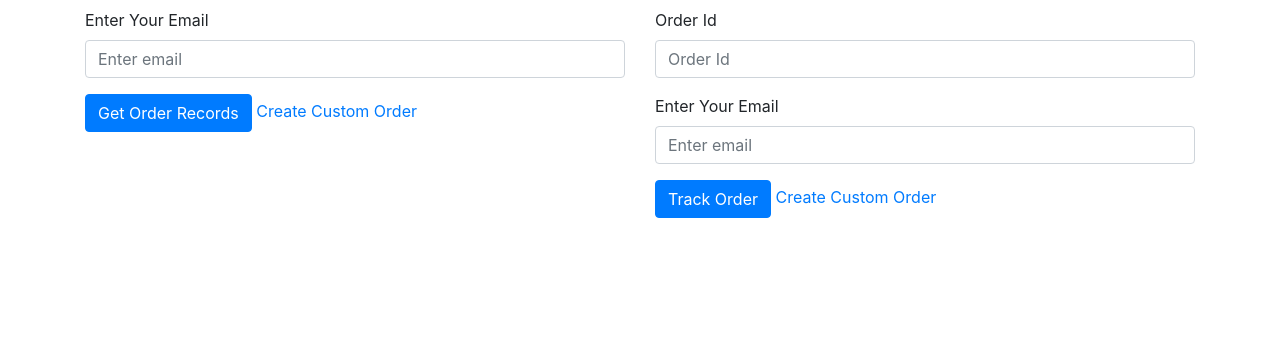
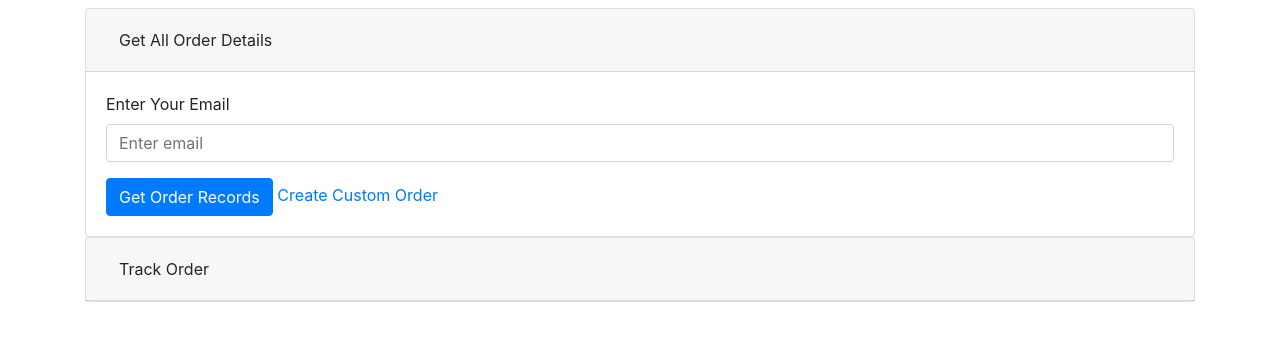
Before and after one commit to devShubhamSharma/LeeCustomApp, a PHP site: page / in a window 1280 px wide. Shown: the top 341 px of the page. Run offline with PHP 8.4, Linux system fonts and the light colour scheme; some libraries are stand-ins or nearby versions.

Commit message:
index page changes

```diff
--- a/admin/dashboard.php
+++ b/admin/dashboard.php
@@ -14,8 +14,9 @@ if (!isset($_SESSION['email'])) {
   <title>Product Form</title>
   <?php include('../cdn/data-cdn.php'); ?>
   <link rel="stylesheet" type="text/css" href="https://cdn.datatables.net/1.11.3/css/jquery.dataTables.css">
-
+  <link rel="stylesheet" type="text/css" href="https://cdn.datatables.net/fixedcolumns/4.0.1/css/fixedColumns.dataTables.min.css">
   <script type="text/javascript" charset="utf8" src="https://cdn.datatables.net/1.11.3/js/jquery.dataTables.js"></script>
+  <script type="text/javascript" charset="utf8" src="https://cdn.datatables.net/fixedcolumns/4.0.1/js/dataTables.fixedColumns.min.js"></script>
 
 <style>
     /* Ensure that the demo table scrolls */
@@ -75,7 +76,8 @@ if (!isset($_SESSION['email'])) {
                     paging:         false,
                     fixedColumns:   true,
                     fixedColumns:   {
-                        left: 2
+                        left: 3,
+                        right: 1
                     },
                     stateSave: true,
                     bDestroy : true,
--- a/index.php
+++ b/index.php
@@ -9,9 +9,19 @@
 </head>
 <body>
 <div class="container my-2">
-  <div class="row">
-    <div class="col-sm col-example">
-    <form method="post" action='user/orderdetails.php'>
+<div id="accordion">
+  <div class="card">
+    <div class="card-header" id="headingOne">
+      <h5 class="mb-0">
+        <button class="btn" data-toggle="collapse" data-target="#collapseOne" aria-expanded="true" aria-controls="collapseOne">
+          Get All Order Details
+        </button>
+      </h5>
+    </div>
+
+    <div id="collapseOne" class="collapse show" aria-labelledby="headingOne" data-parent="#accordion">
+      <div class="card-body">
+      <form method="post" action='user/orderdetails.php'>
       <div class="form-group">
         <label for="exampleInputEmail1">Enter Your Email</label>
         <input type="email" class="form-control" id="exampleInputEmail1" name="email" aria-describedby="emailHelp" placeholder="Enter email">
@@ -21,9 +31,20 @@
       <a href="./user/productform.php">Create Custom Order</a>
 
     </form>
+      </div>
     </div>
-    <div class="col-sm col-example">
-    <form method="post" action='user/trackorder.php'>
+  </div>
+  <div class="card">
+    <div class="card-header" id="headingTwo">
+      <h5 class="mb-0">
+        <button class="btn collapsed" data-toggle="collapse" data-target="#collapseTwo" aria-expanded="false" aria-controls="collapseTwo">
+          Track Order
+        </button>
+      </h5>
+    </div>
+    <div id="collapseTwo" class="collapse" aria-labelledby="headingTwo" data-parent="#accordion">
+      <div class="card-body">
+      <form method="post" action='user/trackorder.php'>
       <div class="form-group">
         <label for="exampleInputEmail1">Order Id</label>
         <input type="number" class="form-control" name="orderid" aria-describedby="emailHelp" placeholder="Order Id" required>
@@ -37,8 +58,10 @@
       <a href="./user/productform.php">Create Custom Order</a>
 
     </form>
+      </div>
     </div>
   </div>
+</div>
 </div>
 
 </body>
```
Also changed, not shown: admin/viewdetails.php (added).
